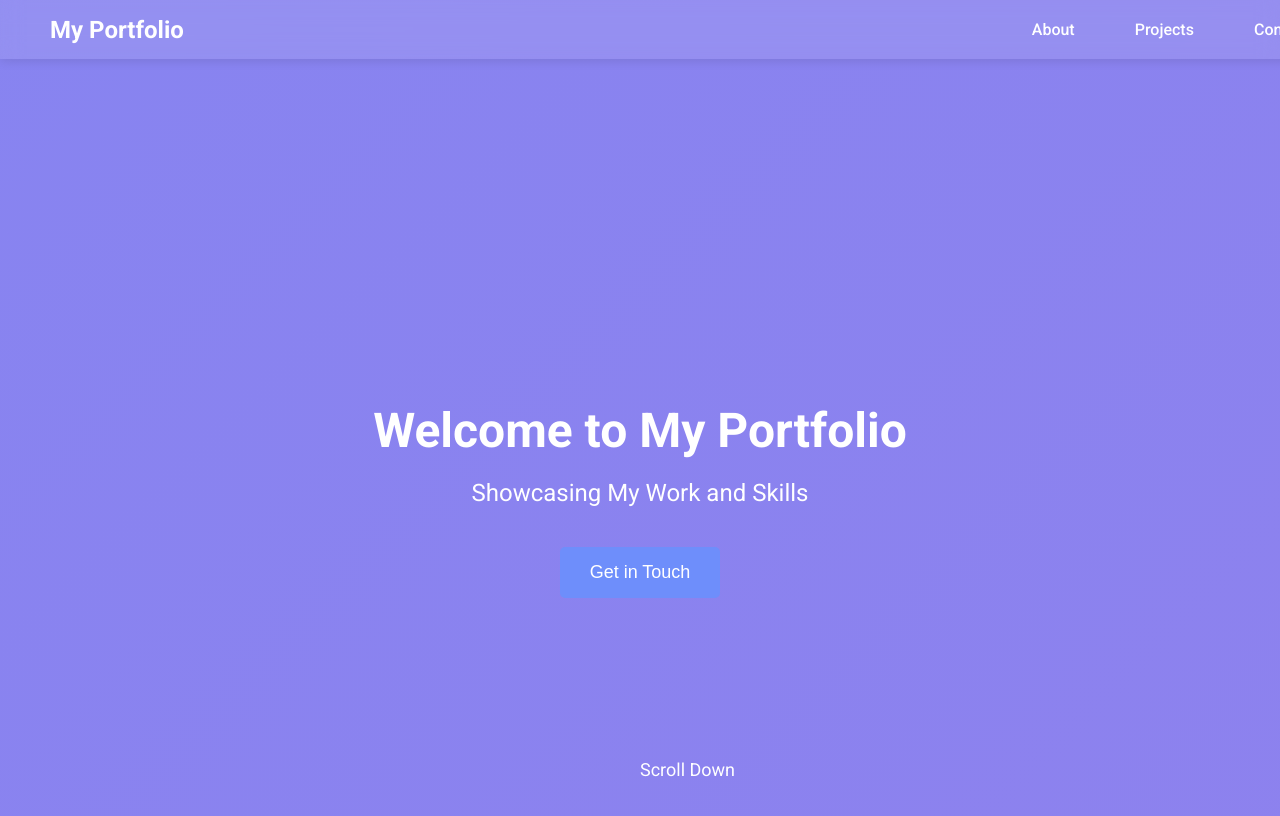
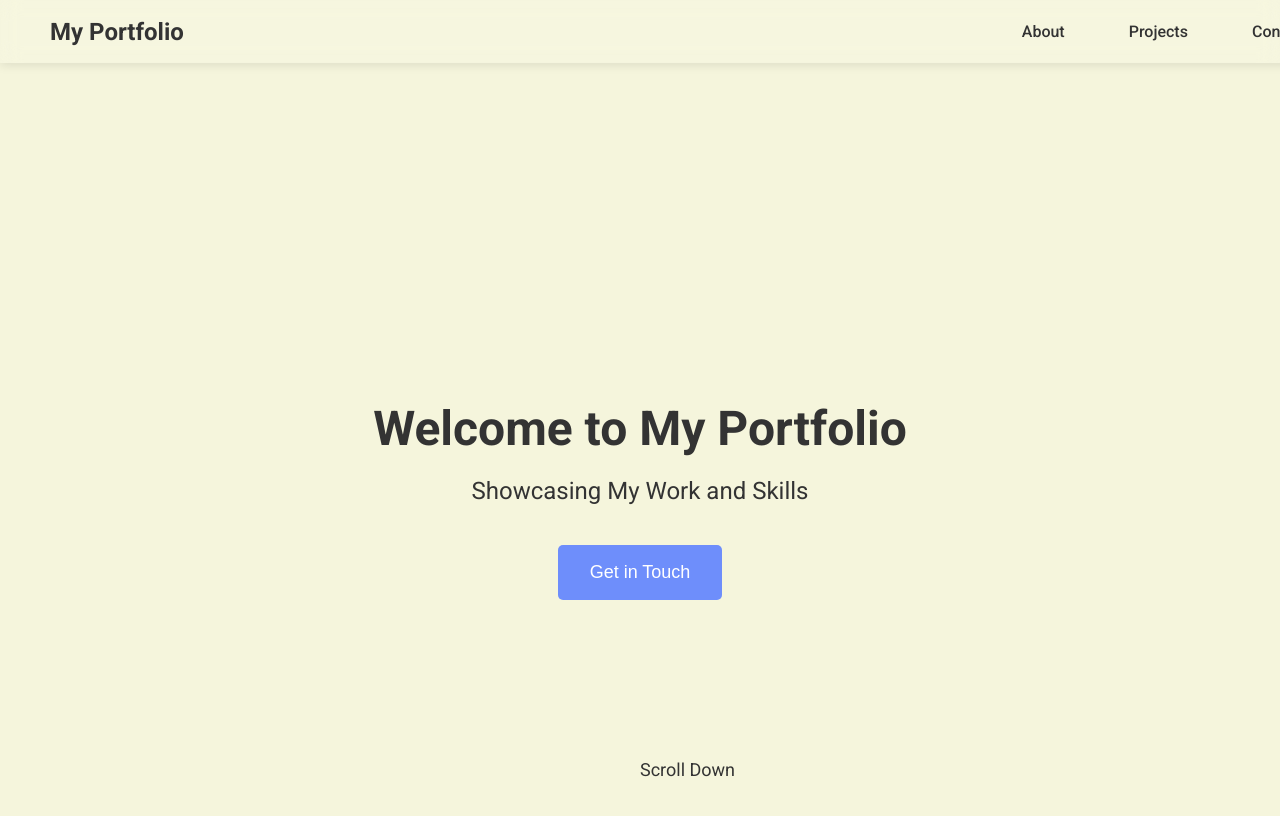
Before and after one commit to RoyalGeek775/RoyalGeek, a plain HTML site: page index.html in a window 1280 px wide. Shown: the top 816 px of the page. Drawn offline with Linux system fonts and the light colour scheme.

Commit message:
Update index.html

```diff
--- a/index.html
+++ b/index.html
@@ -11,15 +11,7 @@
             font-family: 'Roboto', sans-serif;
             margin: 0;
             overflow-x: hidden;
-            background: linear-gradient(135deg, #6e8efb, #a777e3);
-            animation: gradient 15s ease infinite;
-            background-size: 400% 400%;
-        }
-
-        @keyframes gradient {
-            0% { background-position: 0% 50%; }
-            50% { background-position: 100% 50%; }
-            100% { background-position: 0% 50%; }
+            background-color: #f5f5dc; /* Changed background color to cream */
         }
 
         header {
@@ -40,7 +32,7 @@
         .logo {
             font-size: 24px;
             font-weight: 700;
-            color: white;
+            color: #333;
         }
 
         nav {
@@ -49,17 +41,19 @@
         }
 
         nav a {
-            color: white;
+            color: #333;
             text-decoration: none;
             font-weight: 500;
             padding: 10px 20px;
             border-radius: 5px;
-            transition: background-color 0.3s, box-shadow 0.3s;
+            border: 2px solid transparent; /* Added border */
+            transition: background-color 0.3s, box-shadow 0.3s, border-color 0.3s;
         }
 
         nav a:hover {
-            background-color: rgba(255, 255, 255, 0.2);
-            box-shadow: 0 0 10px rgba(255, 255, 255, 0.5);
+            background-color: rgba(0, 0, 0, 0.1);
+            box-shadow: 0 0 10px rgba(0, 0, 0, 0.2);
+            border-color: #333; /* Change border color on hover */
         }
 
         section {
@@ -69,7 +63,7 @@
             flex-direction: column;
             justify-content: center;
             align-items: center;
-            color: white;
+            color: #333;
             text-align: center;
         }
 
@@ -89,17 +83,18 @@
             padding: 15px 30px;
             background-color: #6e8efb;
             color: white;
-            border: none;
+            border: 2px solid transparent; /* Added border */
             border-radius: 5px;
             cursor: pointer;
             font-size: 18px;
             font-weight: 500;
-            transition: background-color 0.3s, transform 0.3s;
+            transition: background-color 0.3s, transform 0.3s, border-color 0.3s;
         }
 
         .cta-button:hover {
             background-color: #a777e3;
             transform: translateY(-2px);
+            border-color: #6e8efb; /* Change border color on hover */
         }
 
         .scroll-indicator {
@@ -108,7 +103,7 @@
             left: 50%;
             transform: translateX(-50%);
             font-size: 18px;
-            color: white;
+            color: #333;
             animation: bounce 2s infinite;
         }
 
@@ -148,7 +143,7 @@
             background: rgba(255, 255, 255, 0.1);
             backdrop-filter: blur(10px);
             text-align: center;
-            color: white;
+            color: #333;
             font-size: 16px;
         }
     </style>
```
